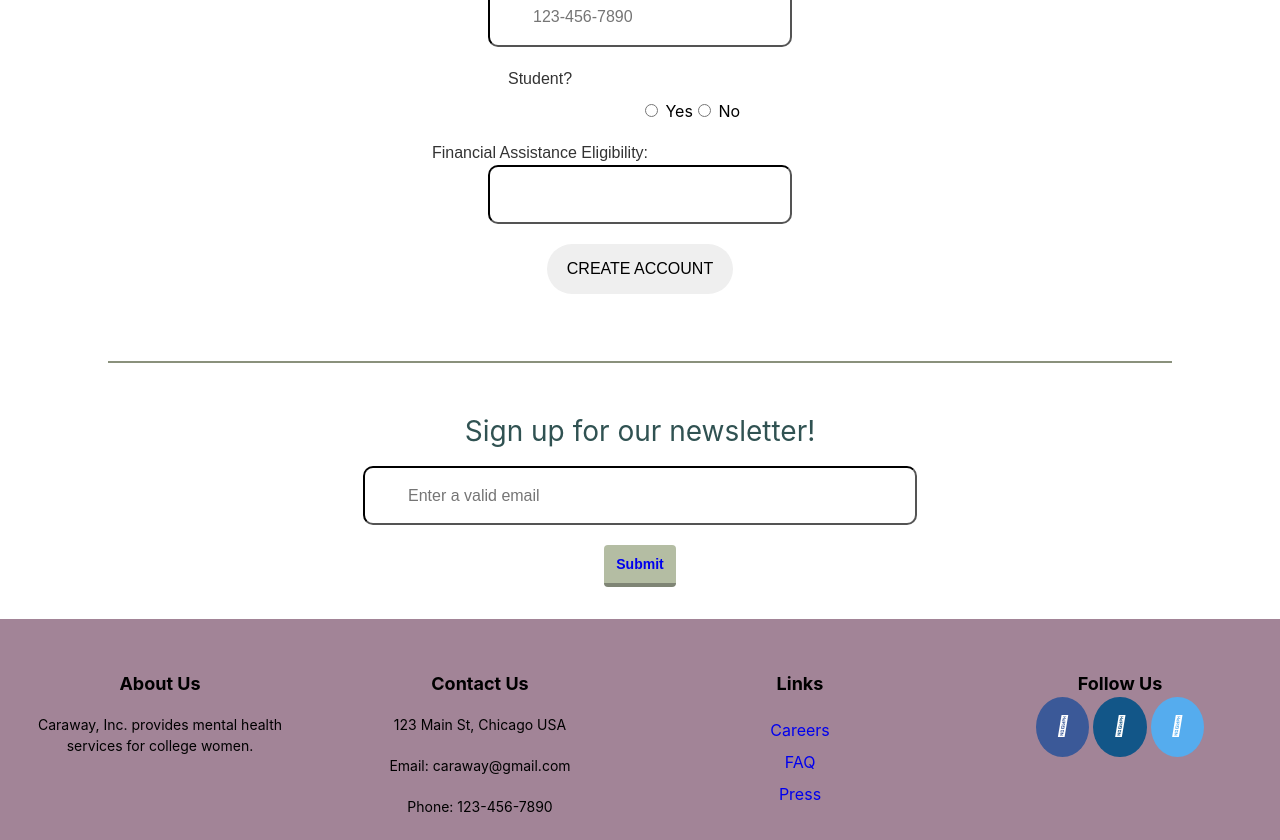
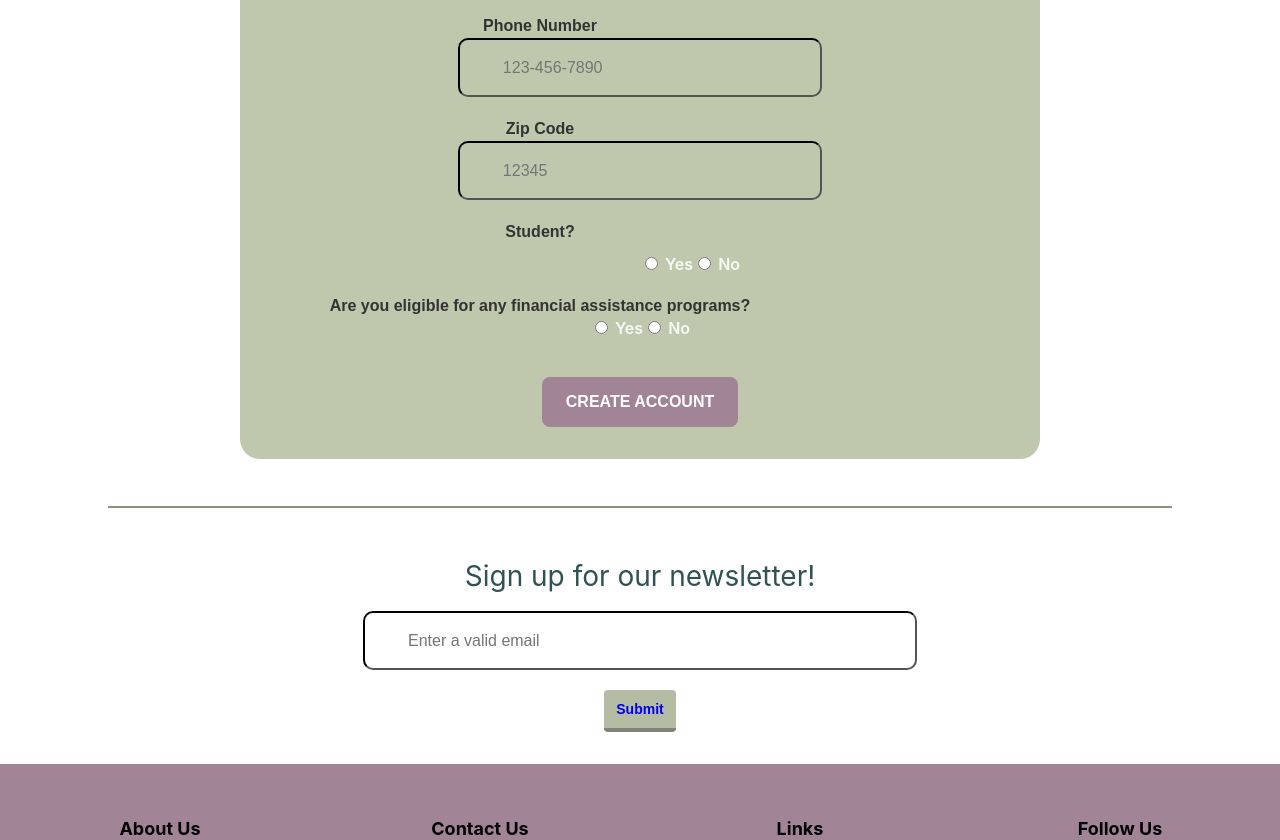
Before and after one commit to adamaripici/projectCode, a React (Create React App) app in the folder react/caraway-app/: page /signup in a window 1280 px wide. Shown: the part 692-1532 px from the top of the page. Built offline with nearby package versions, Linux system fonts and the light colour scheme.

Commit message:
finished faq

```diff
--- a/react/caraway-app/src/Faq.css
+++ b/react/caraway-app/src/Faq.css
@@ -0,0 +1,18 @@
+.faq-title{
+    color: #305252;
+    font-size: 48px;
+}
+
+.answer{
+    margin-left: auto; margin-right: auto;
+    text-align: left;
+    max-width: 70%;
+    font-size: 17px;
+}
+
+.question{
+    margin-left: auto; margin-right: auto;
+    text-align: left;
+    max-width: 70%;
+
+}
--- a/react/caraway-app/src/Faq.js
+++ b/react/caraway-app/src/Faq.js
@@ -1,8 +1,32 @@
 import * as React from "react";
 import "./Faq.css";
 
+let faq = require('./images/faq.png');
+
 export default function Faq() {
   return (
-    <h1 className = "faq">FAQ</h1>
+    <div className="faq">
+        <h1 className = "faq-title">Frequently Asked Questions</h1>
+        <img className = "faq-img" src={faq} alt="faq" />
+        <div className="all-questions-div">
+            <div className="question-div">
+                <h2 className="question">Q: How can I schedule or cancel an appointment?</h2>
+                <p className="answer">If you need to schedule an appointment, you can either call, email, or use the online booking system. You should provide your name, contact information, and a brief description of the reason for your appointment. You may also need to provide some additional details, such as your availability or insurance information.
+                Remember to always be polite and professional when scheduling or canceling an appointment. By doing so, you'll help ensure that the process is as smooth and hassle-free as possible for everyone involved.
+                </p>
+                <p className="answer">Remember to always be polite and professional when scheduling or canceling an appointment. By doing so, you'll help ensure that the process is as smooth and hassle-free as possible for everyone involved.</p>
+            </div>
+            <div className="question-div">
+                <h2 className="question">Q: How long does it take to receive a discount information?</h2>
+                <p className="answer">In most cases, you should receive your discount information 5-7 business days upon completion of the registration process. Once you've signed up for the website, you should be able to log in and access your discount code or link. This will allow you to schedule your therapy sessions at a reduced rate.</p>
+            </div>
+            <div className="question-div">
+                <h2 className="question">Q: How can i post on the blog page?</h2>
+                <p className="answer">If you have been given permission to post on a blog page, there are a few steps you can take to create and publish a blog post:</p>
+                <p className="answer">1. Log in to Caraway: Navigate to the platform that you've been given access to and log-in using your username and password. </p>
+                <p className="answer">2. Create a new post: Once you've logged in, locate the option to create a new post. This is typically found in the dashboard or main menu of the blogging platform. Click on "Create a New Post" or a similar option to get started.</p>
+            </div>
+        </div>
+    </div>
   );
 }
--- a/react/caraway-app/src/Login.js
+++ b/react/caraway-app/src/Login.js
@@ -36,9 +36,9 @@ function Login() {
             <label className="label-checkbox">Remember Me</label>
           </div>
           <div className="footer-login">
-            <p><a className="forgot-link" href='/home.html'>Forgot Password?</a></p>
+            <p><a className="forgot-link" href='/'>Forgot Password?</a></p>
           </div>
-          <input type="button" value="Login" onClick={() => window.location.href='/home'} className="submit-login" />
+          <input type="button" value="Login" onClick={() => window.location.href='/'} className="submit-login" />
           {/* <Link to="/login" label="Login">Login</Link> */}
           <div className="or-signup">
             <span>Or Login with</span><br />
--- a/react/caraway-app/src/Signup.css
+++ b/react/caraway-app/src/Signup.css
@@ -168,6 +168,18 @@ a:active { text-decoration: underline; }
     cursor: pointer;
     /* color: #ffffff; */
     margin-top: 20px;
+    display: inline-block;
+    outline: none;
+    cursor: pointer;
+    font-weight: 600;
+    border-radius: 8px;
+    padding: 12px 24px;
+    border: 0;
+    color: white;
+    background: #A28497;
+    line-height: 1.15;
+    font-size: 16px;
+    margin-bottom: 20px;
 }
 
 .signup {
@@ -185,10 +197,22 @@ a:active { text-decoration: underline; }
 }
 
 .signupForm{
-    width: 500px;
+    /* width: 500px;
     background: #fff;
     border-radius: 10px;
-    overflow: hidden;
+    overflow: hidden; */
+    display: inline-block;
+    outline: none;
+    cursor: pointer;
+    font-weight: 600;
+    border-radius: 20px;
+    padding: 12px 90px;
+    border: 0;
+    color: rgba(255, 255, 255, 0.879);
+    background: #BFC8AD;
+    line-height: 1.15;
+    font-size: 16px;
+    margin-top: 40px;
 }
 
 .student-input{
--- a/react/caraway-app/src/Signup.js
+++ b/react/caraway-app/src/Signup.js
@@ -44,6 +44,16 @@ export default function Signup() {
             />
           </div>
           <div className="input-field">
+            <span className="label-input">Zip Code</span>
+            <input
+              className="form-input"
+              type="tel"
+              id="phone"
+              name="phone"
+              placeholder="12345"
+            />
+          </div>
+          <div className="input-field">
             <span className="label-input">Student?</span>
             <br />
             <div className="student-input">
@@ -54,8 +64,10 @@ export default function Signup() {
 
           {/* Change to a drop down menu? */}
           <div className="input-field">
-            <span className="label-input">Financial Assistance Eligibility:</span>
-            <input className="form-input" type="text" />
+            <span className="label-input">Are you eligible for any financial assistance programs?</span>
+            <br />
+            <input className="bubble-input" type="radio" name="food" /> Yes
+            <input className="bubble-input" type="radio" name="food" /> No
           </div>
           <input
             type="button"
```
Also changed, not shown: react/caraway-app/src/images/faq.png (added).
